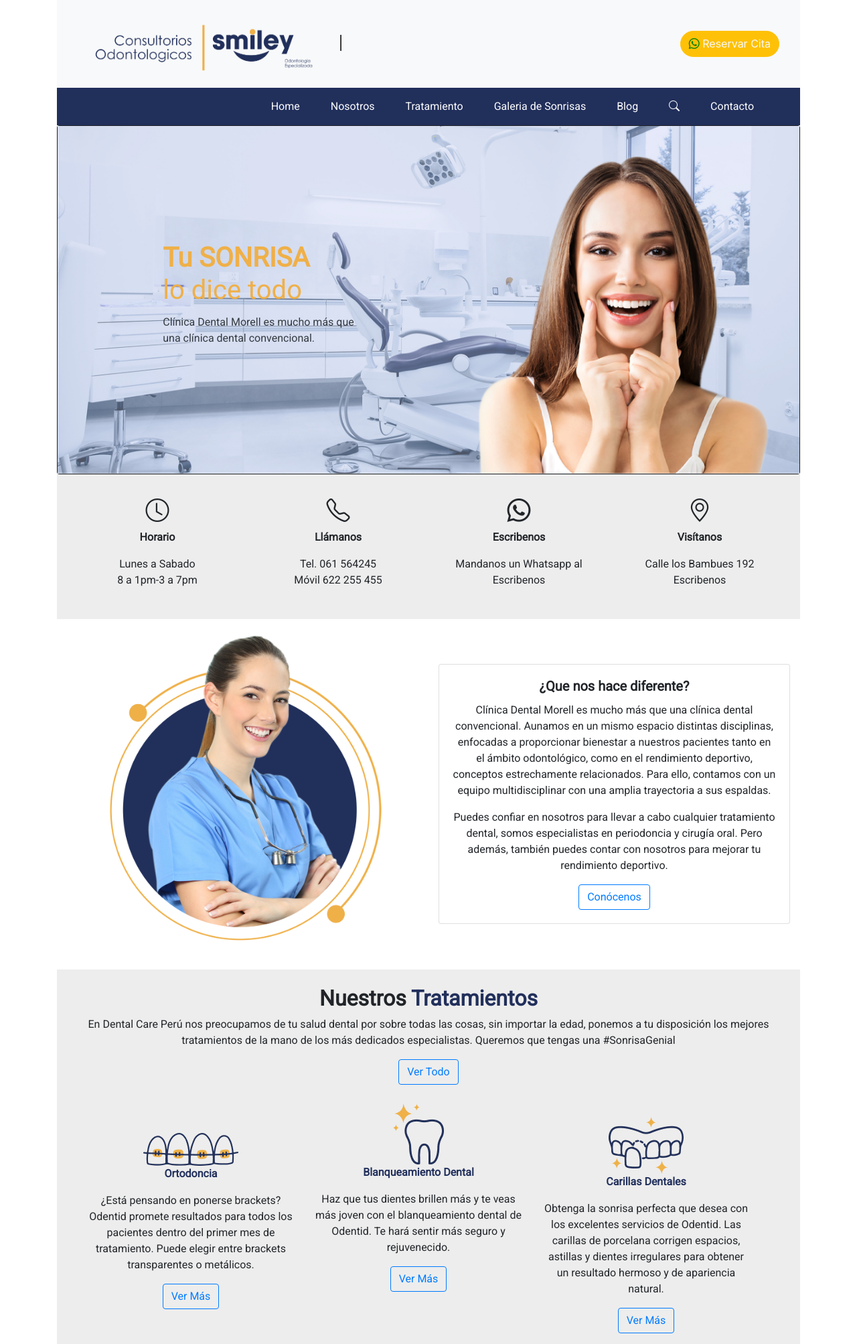
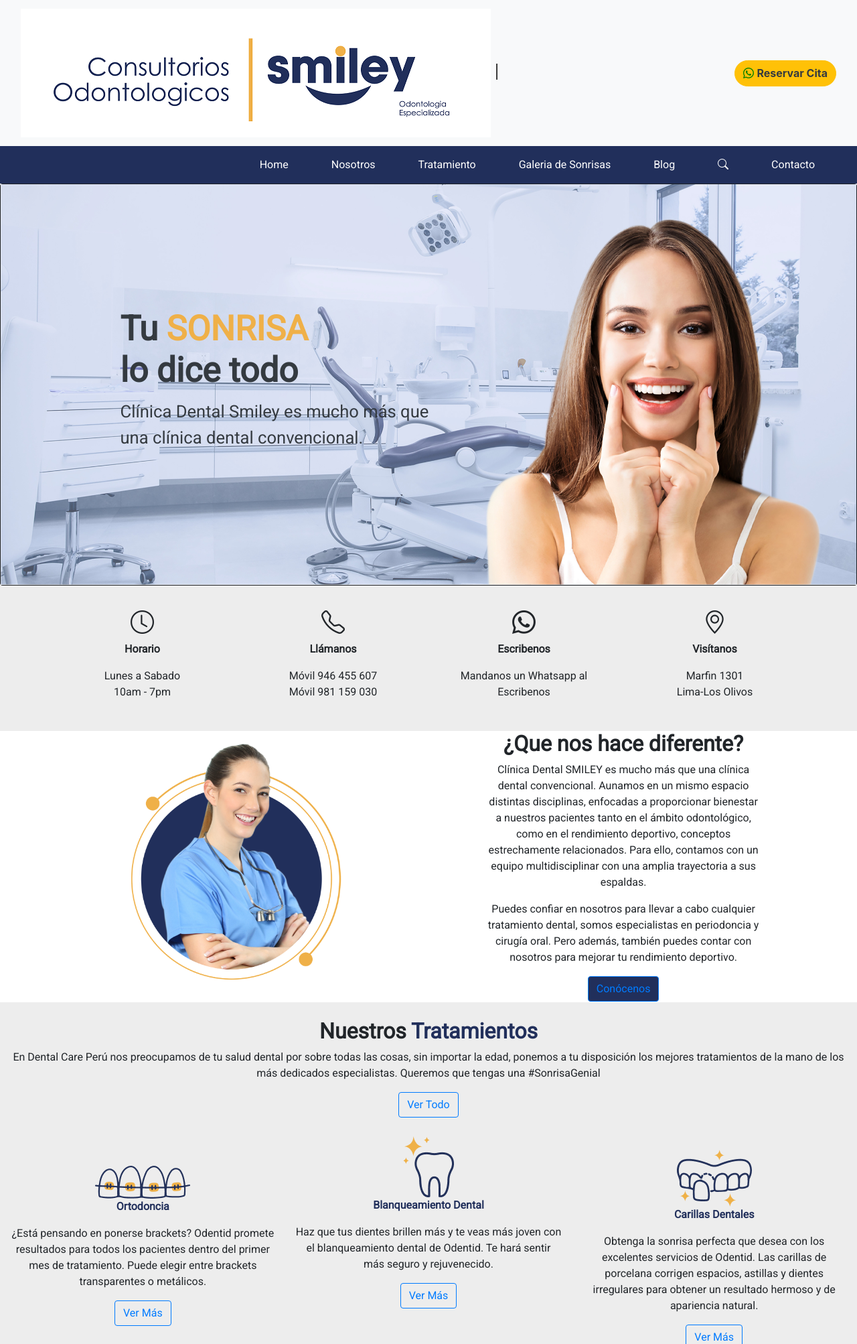
Before and after one commit to Juliogs1999/ClinicaDental-Web, a PHP site: page / in a window 1280 px wide. Shown: the top 2006 px of the page at 67% size. Run offline with PHP 8.4, Linux system fonts and the light colour scheme.

Commit message:
Add files via upload

```diff
--- a/ClinicaDental-web/index.html
+++ b/ClinicaDental-web/index.html
@@ -15,81 +15,81 @@
 
 </head>
 <body>
-    <div class="container">
-        <div class="sticky-top">
+    <div class="">
+        <div class="">
         <!--COMIENZO DE PRIMERA BARRA DE NAVEGACION DE LOGO-->
         <nav class="navbar bg-body-tertiary">
             <div class="container-fluid">
             <a class="navbar-brand">
-                <img src="img/logoSmiley.png" width="384" height="105">
+                <img src="img/logoSmiley.png" class="img-fluid">
             | </a>
             <form class="d-flex" role="search">
-                <a type="button" class="btn rounded-pill btn-warning text-light"  href="https://api.whatsapp.com/send?phone=51946455607">
-                    <i class="bi bi-whatsapp wsp-color letra-roboto"></i> Reservar Cita
+                <a type="button" class="btn btn-warning text-dark rounded-pill my-2" href="https://api.whatsapp.com/send?phone=51946455607">
+                    <i class="bi bi-whatsapp wsp-color letra-roboto"></i> <strong>Reservar Cita</strong>
                 </a>
+
             </form>
             </div>
         </nav>
         <!--SEGUNDA BARRA DE NAVEGACION-->
-        <nav class="navbar navbar-expand-lg navbar-light bn-color letra-roboto">
-
+        <nav class="navbar navbar-expand-lg bn-color letra-roboto">
+            <button class="navbar-toggler" type="button" data-bs-toggle="collapse" data-bs-target="#navbarNav" aria-controls="navbarNav" aria-expanded="false" aria-label="Toggle navigation">
+                <span class="navbar-toggler-icon"></span>
+            </button>
             <div class="collapse navbar-collapse container-fluid" id="navbarNav">
-                <ul class="navbar-nav ml-auto"> <!-- Utiliza la clase ml-auto para alinear a la derecha -->
-                    <li class="nav-item active" style="margin-right: 30px;">
-                        <a class="nav-link text-white" href="#">Home <span class="sr-only">(current)</span></a>
+                <ul class="navbar-nav ml-auto mb-2 mb-lg-0">
+                    <li class="nav-item active">
+                        <a class="nav-link text-white mx-4" href="#">Home <span class="sr-only">(current)</span></a>
                     </li>
-
-                    <li class="nav-item" style="margin-right: 30px;">
-                        <a class="nav-link text-white" href="#">Nosotros</a>
+                    <li class="nav-item">
+                        <a class="nav-link text-white mx-4" href="#">Nosotros</a>
                     </li>
-                    <li class="nav-item" style="margin-right: 30px;">
-                        <a class="nav-link text-white" href="#">Tratamiento</a>
+                    <li class="nav-item">
+                        <a class="nav-link text-white mx-4" href="#tratamiento">Tratamiento</a>
                     </li>
-                    <li class="nav-item" style="margin-right: 30px;">
-                        <a class="nav-link text-white" href="#">Galeria de Sonrisas</a>
+                    <li class="nav-item">
+                        <a class="nav-link text-white mx-4" href="#paciente">Galeria de Sonrisas</a>
                     </li>
-                    <li class="nav-item" style="margin-right: 30px;">
-                        <a class="nav-link text-white" href="#">Blog</a>
+                    <li class="nav-item">
+                        <a class="nav-link text-white mx-4" href="#">Blog</a>
                     </li>
-                    <li class="nav-item" style="margin-right: 30px;">
-                        <a class="nav-link text-white" href="#"><i class="bi bi-search"></i></a>
+                    <li class="nav-item">
+                        <a class="nav-link text-white mx-4" href="#"><i class="bi bi-search"></i></a>
                     </li>
-
-                    <li class="nav-item" style="margin-right: 30px;">
-                        <a class="nav-link text-white" href="#">Contacto</a>
+                    <li class="nav-item">
+                        <a class="nav-link text-white mx-4" href="#">Contacto</a>
                     </li>
-
                 </ul>
             </div>
         </nav>
+
     </div>
     <!--Imagen Grande-->
     <div class="card text-bg-dark letra-roboto">
         <img src="img/fondochica.jpg" class="img-fluid" alt="...">
         <div class="card-img-overlay row justify-content-evenly align-items-center">
-            <div class="col-9">
-                <h1 class="card-title letra1"><strong>Tu SONRISA </strong><br>lo dice todo</h1>
-
-                <p class="text-dark">Clínica Dental Morell es mucho más que
-                  <br>una clínica dental convencional. </p>
-
+            <div class="col-md-9"> <!-- Utilizamos "col-md-9" para pantallas medianas y más grandes -->
+                <h1 class="card-title text-dark" style="font-size: 4vw;"><strong>Tu </strong><strong class="letra1">SONRISA </strong><br><strong>lo dice todo</strong></h1>
+                <p class="text-dark" style="font-size: 2vw;">Clínica Dental Smiley es mucho más que
+                    <br>una clínica dental convencional. </p>
             </div>
-
         </div>
     </div>
+
+
     <!--INFORMACION DE CONTACTO Y HORARIOS-->
-    <div class="container info1 letra-roboto">
+    <div class="info1 letra-roboto">
         <div class="container text-center info2">
             <div class="row align-self-center">
               <div class="col">
                 <i class="bi bi-clock icono-tamaño"></i>
                 <p><strong>Horario</strong></p>
-                <p class="pd-tamaño">Lunes a Sabado <br>8 a 1pm-3 a 7pm</p>
+                <p class="pd-tamaño">Lunes a Sabado <br>10am - 7pm</p>
               </div>
               <div class="col">
                 <i class="bi bi-telephone icono-tamaño"></i>
                 <p><strong>Llámanos</strong></p>
-                <p>Tel. 061 564245 <br>Móvil 622 255 455</p>
+                <p>Móvil 946 455 607 <br>Móvil 981 159 030</p>
               </div>
               <div class="col">
                 <i class="bi bi-whatsapp icono-tamaño"></i>
@@ -99,22 +99,22 @@
               <div class="col">
                 <i class="bi bi-geo-alt icono-tamaño"></i>
                 <p><strong>Visítanos</strong></p>
-                <p>Calle los Bambues 192 <br>Escribenos</p>
+                <p>Marfin 1301 <br>Lima-Los Olivos</p>
               </div>
             </div>
           </div>
     </div>
     <!--QUE NOS HACE DIFERENTE-->
-    <div class="container text-center letra-roboto">
-        <div class="row align-items-center">
-          <div class="col">
+    <div class="text-center letra-roboto">
+        <div class="row justify-content-evenly align-items-center">
+          <div class="col-4">
            <img src="img/sonrisa2.png" alt="" class="img-fluid">
           </div>
-          <div class="col">
-            <div class="card">
-                <div class="card-body">
-                  <h5 class="card-title"><strong>¿Que nos hace diferente?</strong></h5>
-                    <p class="card-text">Clínica Dental Morell es mucho más que una clínica dental convencional.
+          <div class="col-4">
+
+                <div class=" letra-roboto">
+                  <h2><strong>¿Que nos hace diferente?</strong></h2>
+                    <p class="card-text">Clínica Dental SMILEY es mucho más que una clínica dental convencional.
                         Aunamos en un mismo espacio distintas disciplinas, enfocadas a proporcionar bienestar a nuestros
                         pacientes tanto en el ámbito odontológico, como en el rendimiento deportivo, conceptos estrechamente
                         relacionados. Para ello, contamos con un equipo multidisciplinar con una amplia trayectoria
@@ -123,16 +123,18 @@
                     <p>Puedes confiar en nosotros para llevar a cabo cualquier tratamiento dental, somos
                         especialistas en periodoncia y cirugía oral. Pero además, también puedes contar con
                          nosotros para mejorar tu rendimiento deportivo.</p>
-                  <a href="#" class="btn btn-outline-primary">Conócenos</a>
+                  <a href="#" class="btn btn-outline-primary bn-color">Conócenos</a>
                 </div>
-              </div>
+
           </div>
 
         </div>
       </div>
+
+
       <!--NUESTRO TRATAMIENTO-->
-      <div class="container text-center tratamiento letra-roboto">
-        <div class="container">
+      <div class="container-fluid text-center tratamiento letra-roboto" id="tratamiento">
+
             <div class="row mb-4 pt-4">
                 <div class="col">
                     <h2><strong> Nuestros </strong><strong class="tratamiento-letra">Tratamientos</strong></h2>
@@ -142,8 +144,8 @@
                 </div>
             </div>
 
-            <div class="row container-fluid pb-4">
-                <div class="col-4 pt-5">
+            <div class="row pb-4">
+                <div class="col-md-4 col-12 pt-5">
                     <picture>
                         <img src="img/ortodoncia.png" class="img-fluid" alt="...">
                     </picture>
@@ -152,7 +154,7 @@
                         primer mes de tratamiento. Puede elegir entre brackets transparentes o metálicos.</p>
                     <a href="#" class="btn btn-outline-primary">Ver Más</a>
                 </div>
-                <div class="col-4 pt-1">
+                <div class="col-md-4 col-12 pt-1">
                     <picture>
                         <img src="img/blanqueamiento.png" class="img-fluid" alt="...">
                     </picture>
@@ -161,7 +163,7 @@
                         dental de Odentid. Te hará sentir más seguro y rejuvenecido.</p>
                     <a href="#" class="btn btn-outline-primary">Ver Más</a>
                 </div>
-                <div class="col-4">
+                <div class="col-md-4 col-12">
                     <br>
                     <picture>
                         <img src="img/caries-dentales.png" class="img-fluid" alt="...">
@@ -172,11 +174,11 @@
                     <a href="#" class="btn btn-outline-primary">Ver Más</a>
                 </div>
             </div>
-        </div>
+
       </div>
 
       <!--PACIENTES SATISFECHOS-->
-      <div class="container text-center letra-roboto">
+      <div class="container text-center letra-roboto" id="paciente">
         <div class="container">
             <div class="row mt-5 align-items-center">
                 <div class="col align-bottom">
@@ -196,8 +198,46 @@
             </div>
         </div>
       </div>
-      <footer></footer>
-    <footer class="container text-center text-white">@2023 Todos los derechos reservado | Consultorio Odontológico Smiley</footer>
+      <!--FOOTER DE ULTIMA-->
+      <div class="container-fluid bn-color text-white">
+    <div class="container">
+        <div class="row align-items-center">
+            <div class="col-md-4 col-sm-12"> <!-- Se ajustará a pantalla completa en dispositivos pequeños -->
+                <img src="img/logo-blanco.png" alt="" class="img-fluid">
+                <address>
+                    <p>Dirección: Marfin 1301 Lima-Los Olivos</p>
+                    <p>Email: juliogs1999@gmail.com</p>
+                    <p>Celular: 946 455 607</p>
+                </address>
+            </div>
+            <div class="col-md-1 col-sm-12 vertical-line"></div>
+            <div class="col-md-3 col-sm-12">
+                <p>MENÚ</p>
+                <ul class="list-unstyled">
+                    <li><a class="text-white" href="#">Home</a></li>
+                    <li><a class="text-white" href="#">Nosotros</a></li>
+                    <li><a class="text-white" href="#paciente">Galeria de Sonrisas</a></li>
+                    <li><a class="text-white" href="#">Blog</a></li>
+                    <li><a class="text-white" href="#">Contacto</a></li>
+                </ul>
+            </div>
+            <div class="col-md-1 col-sm-12 vertical-line"></div>
+            <div class="col-md-3 col-sm-12">
+                <div>
+                    <p>LEGAL</p>
+                    <p>Aviso Legal</p>
+                    <p>Condiciones de uso</p>
+                    <p>Política de cookies</p>
+                    <p>Politica de privacidad</p>
+                </div>
+                <p>CERTIFICADO</p>
+            </div>
+        </div>
+    </div>
+</div>
+
+
+    <footer class="container-fluid text-center text-white">@2023 Todos los derechos reservado | Consultorio Odontológico Smiley</footer>
 <script src="https://code.jquery.com/jquery-3.5.1.slim.min.js"></script>
 <script src="https://cdn.jsdelivr.net/npm/@popperjs/core@2.9.1/dist/umd/popper.min.js"></script>
 <script src="https://stackpath.bootstrapcdn.com/bootstrap/4.5.2/js/bootstrap.min.js"></script>
--- a/ClinicaDental-web/style.css
+++ b/ClinicaDental-web/style.css
@@ -1,6 +1,6 @@
 footer {
 
-	background: #212F5B;
+	background: #0F1B40;
 
 }
 .letra-roboto{
@@ -39,3 +39,7 @@ footer {
     color: #212F5B;
 
 }
+.vertical-line{
+    border-left: 3px solid white;
+    height: 100%;
+}
```
Also changed, not shown: ClinicaDental-web/img/logo-blanco.png (added), ClinicaDental-web/img/logoSmiley.png.
